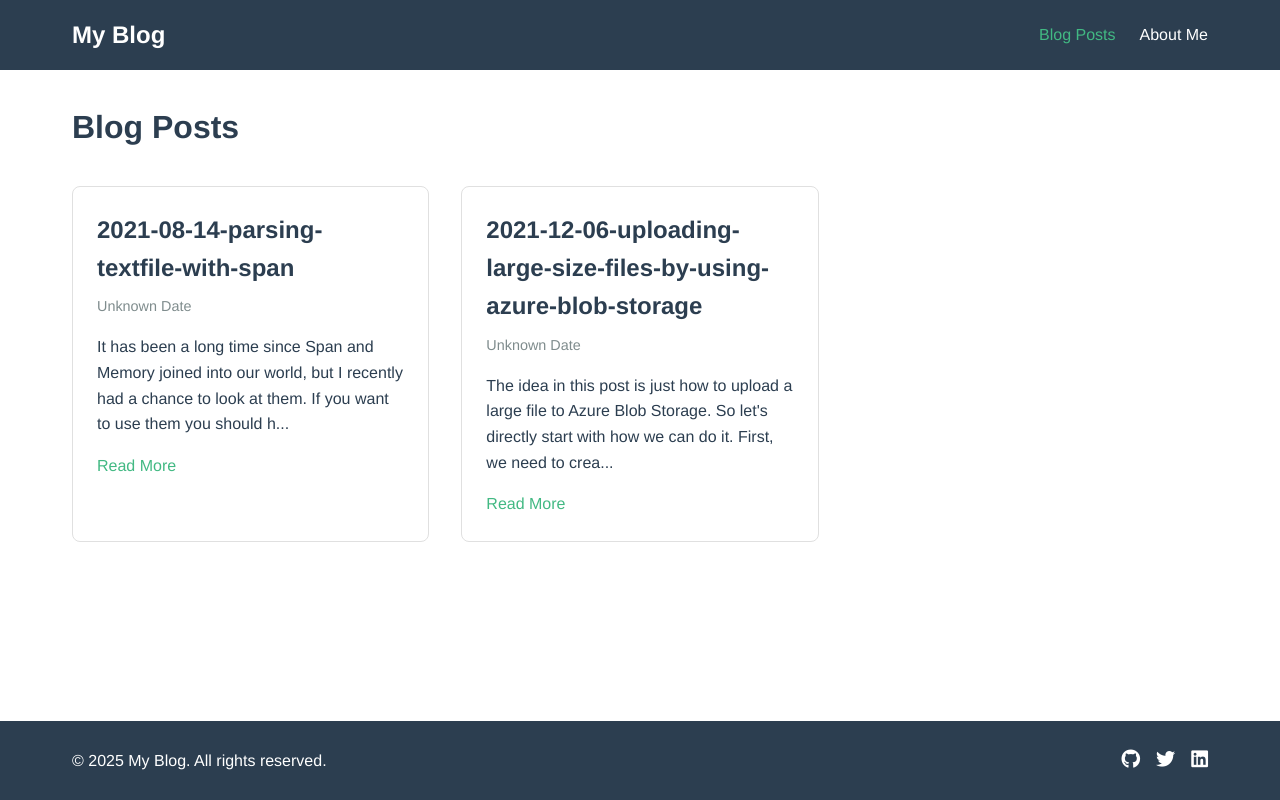
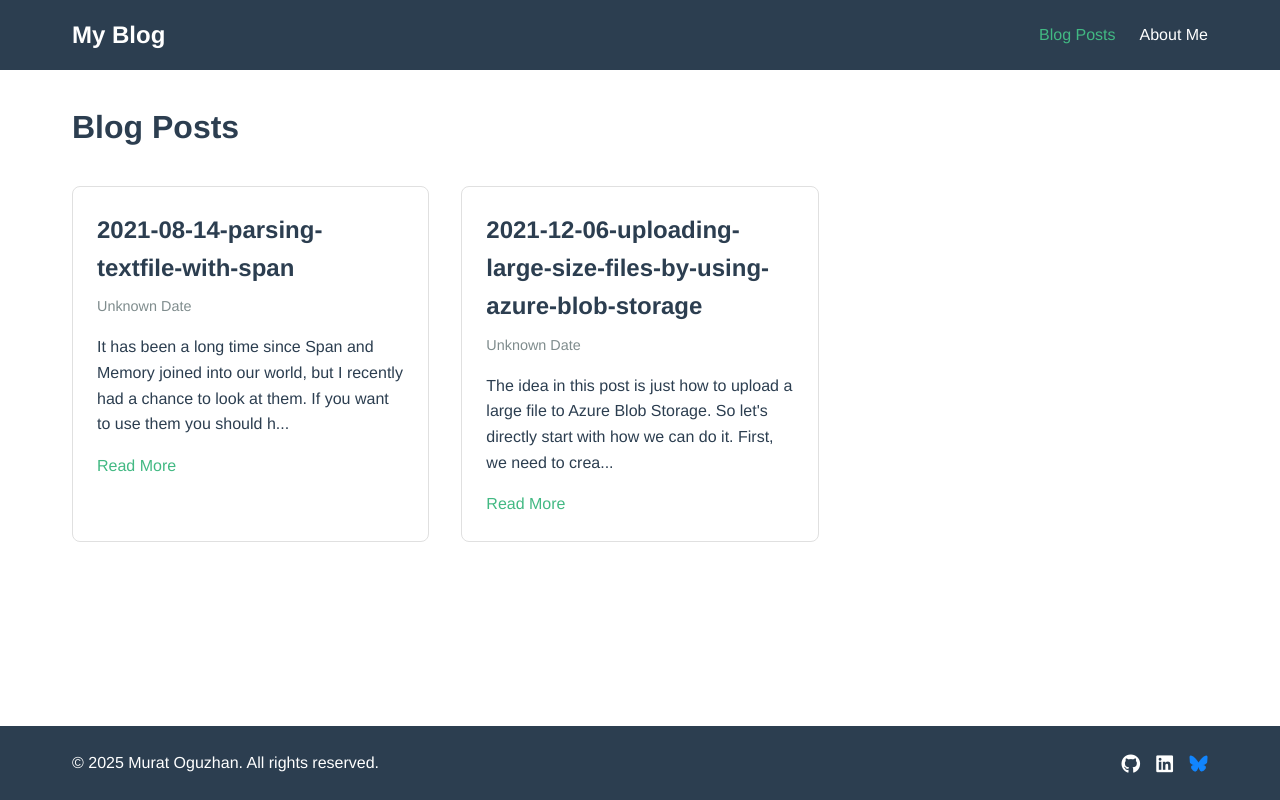
Before and after one commit to muratcanoguzhan/muratcanoguzhan.github.io, a Vue app: page / in a window 1280 px wide. Built offline with nearby package versions, Linux system fonts and the light colour scheme.

Commit message:
Update footer with personal social media links and Bluesky integration
- Added Bluesky profile link with official favicon\n- Updated GitHub and LinkedIn links with correct personal URLs\n- Removed Twitter link\n- Improved social media icon alignment in footer

```diff
--- a/src/components/Footer.vue
+++ b/src/components/Footer.vue
@@ -1,16 +1,16 @@
 <template>
   <footer class="footer">
     <div class="container">
-      <p>&copy; {{ new Date().getFullYear() }} My Blog. All rights reserved.</p>
+      <p>&copy; {{ new Date().getFullYear() }} Murat Oguzhan. All rights reserved.</p>
       <div class="social-links">
-        <a href="https://github.com" target="_blank" class="social-link" aria-label="GitHub">
+        <a href="https://github.com/muratcanoguzhan" target="_blank" class="social-link" aria-label="GitHub">
           <i class="fab fa-github"></i>
         </a>
-        <a href="https://twitter.com" target="_blank" class="social-link" aria-label="Twitter">
-          <i class="fab fa-twitter"></i>
+        <a href="https://www.linkedin.com/in/muratcanoguzhan/" target="_blank" class="social-link" aria-label="LinkedIn">
+          <i class="fab fa-linkedin"></i>
         </a>
-        <a href="https://linkedin.com" target="_blank" class="social-link" aria-label="LinkedIn">
-          <i class="fab fa-linkedin"></i>
+        <a href="https://bsky.app/profile/muratoguzhan.bsky.social" target="_blank" class="social-link bluesky-link" aria-label="Bluesky">
+          <img src="/bsky-favicon.png" alt="Bluesky" class="bsky-icon" />
         </a>
       </div>
     </div>
@@ -43,15 +43,27 @@ export default {
 .social-links {
   display: flex;
   gap: 1rem;
+  align-items: center;
 }
 
 .social-link {
   color: white;
   font-size: 1.2rem;
   transition: color 0.3s ease;
+  display: flex;
+  align-items: center;
 }
 
 .social-link:hover {
   color: #42b983;
 }
+
+.bluesky-link:hover {
+  opacity: 0.8;
+}
+
+.bsky-icon {
+  width: 19px;
+  height: 19px;
+}
 </style>
```
Also changed, not shown: public/bsky-favicon.png (added).
